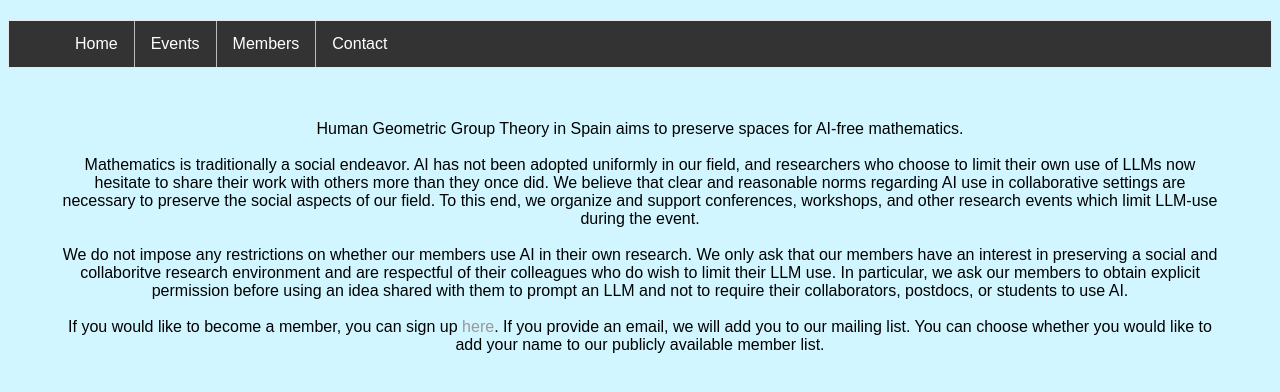
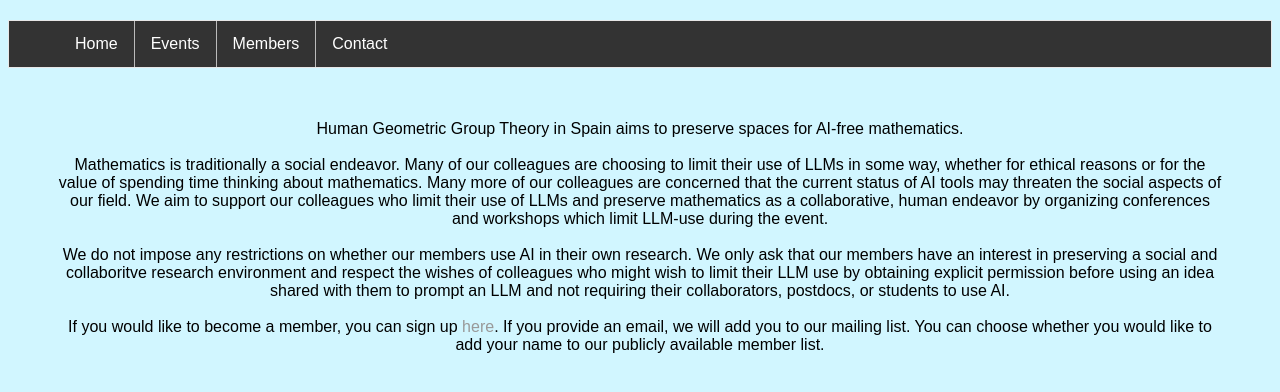
Before and after one commit to Human-GGT-In-Spain/Human-GGT-In-Spain.github.io, a plain HTML site: page index.html in a window 1280 px wide. Shown: the part 60-452 px from the top of the page. Drawn offline with nearby package versions, Linux system fonts and the light colour scheme; a web font is replaced by a local one.

Commit message:
Revised description

```diff
--- a/index.html
+++ b/index.html
@@ -183,9 +183,9 @@ var val = a = Math.floor((Math.random() * 4) + 1),
 <br>
 Human Geometric Group Theory in Spain aims to preserve spaces for AI-free mathematics.
 <br><br>
-Mathematics is traditionally a social endeavor. AI has not been adopted uniformly in our field, and researchers who choose to limit their own use of LLMs now hesitate to share their work with others more than they once did. We believe that clear and reasonable norms regarding AI use in collaborative settings are necessary to preserve the social aspects of our field. To this end, we organize and support conferences, workshops, and other research events which limit LLM-use during the event.
+Mathematics is traditionally a social endeavor. Many of our colleagues are choosing to limit their use of LLMs in some way, whether for ethical reasons or for the value of spending time thinking about mathematics. Many more of our colleagues are concerned that the current status of AI tools may threaten the social aspects of our field. We aim to support our colleagues who limit their use of LLMs and preserve mathematics as a collaborative, human endeavor by organizing conferences and workshops which limit LLM-use during the event.
 <br><br>
-We do not impose any restrictions on whether our members use AI in their own research. We only ask that our members have an interest in preserving a social and collaboritve research environment and are respectful of their colleagues who do wish to limit their LLM use. In particular, we ask our members to obtain explicit permission before using an idea shared with them to prompt an LLM and not to require their collaborators, postdocs, or students to use AI.
+We do not impose any restrictions on whether our members use AI in their own research. We only ask that our members have an interest in preserving a social and collaboritve research environment and respect the wishes of colleagues who might wish to limit their LLM use by obtaining explicit permission before using an idea shared with them to prompt an LLM and not requiring their collaborators, postdocs, or students to use AI.
 	<br><br>
 If you would like to become a member, you can sign up <a href="https://docs.google.com/forms/d/e/1FAIpQLSf0PHoJvQ7yLb3qAEKCtvQnrny0n04zUszjm1ksyFhgvbHOzw/viewform?usp=header">here</a>. If you provide an email, we will add you to our mailing list. You can choose whether you would like to add your name to our publicly available member list.
  </p>
```
